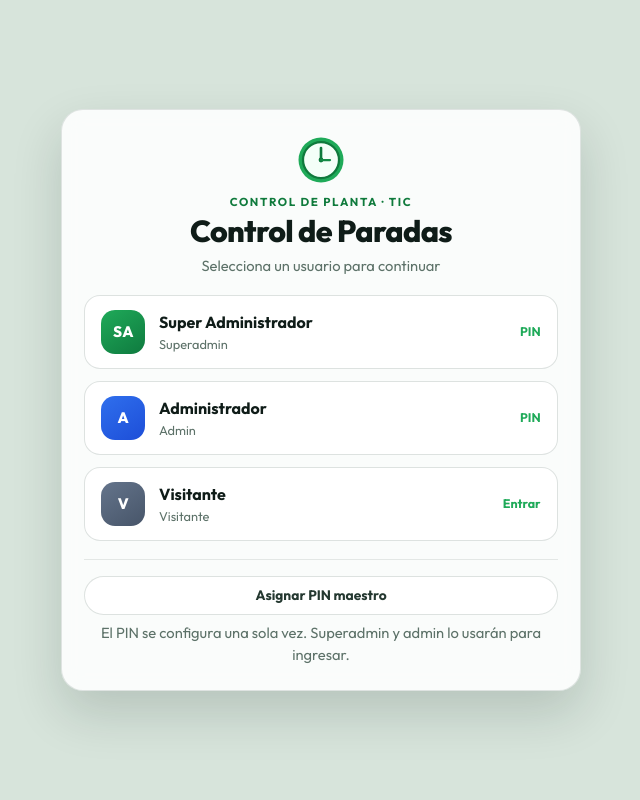
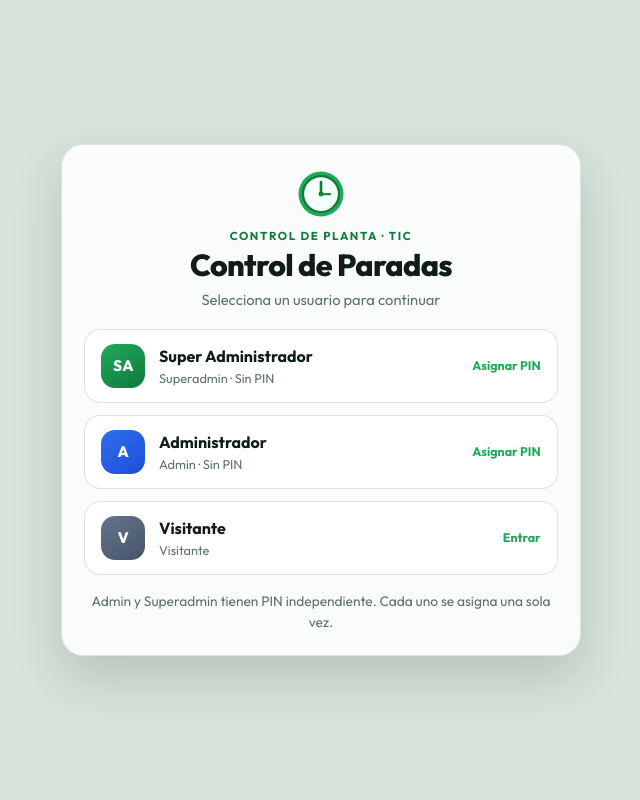
Before and after one commit to brayang466/controlinfo, a Flask app: page /login in a window 1280 px wide. Shown: the whole page, without its empty margins (319-959 px from the left). Run offline with Flask 3, Linux system fonts and the light colour scheme; data comes from the database, SQL or seed files in the repository; data that the repository does not hold is empty.

Commit message:
feat(auth): use independent PIN per admin user
Store and validate a one-time PIN on each admin/superadmin account instead of a shared master PIN.

Co-authored-by: Cursor <cursoragent@cursor.com>

```diff
--- a/app.py
+++ b/app.py
@@ -9,12 +9,11 @@ from flask import Flask, jsonify, redirect, render_template, request, session, u
 from mysql.connector import Error
 
 from auth import (
-    asignar_pin_maestro,
+    asignar_pin_usuario,
     autenticar,
     iniciar_sesion,
     listar_usuarios_login,
     login_required,
-    pin_maestro_asignado,
     roles_required,
     usuario_actual,
 )
@@ -157,7 +156,6 @@ def create_app():
             usuarios = listar_usuarios_login()
             return jsonify(
                 {
-                    "pin_asignado": pin_maestro_asignado(),
                     "usuarios": [
                         {
                             "id": u["id"],
@@ -165,6 +163,7 @@ def create_app():
                             "rol": u["rol"],
                             "nombre": u["nombre"],
                             "requiere_pin": u["rol"] in ("superadmin", "admin"),
+                            "pin_asignado": bool(u.get("pin_hash")),
                         }
                         for u in usuarios
                     ],
@@ -176,7 +175,11 @@ def create_app():
     @app.post("/api/auth/asignar-pin")
     def api_auth_asignar_pin():
         data = request.get_json(silent=True) or {}
-        ok, error = asignar_pin_maestro(data.get("pin"), data.get("pin_confirm"))
+        ok, error = asignar_pin_usuario(
+            data.get("username"),
+            data.get("pin"),
+            data.get("pin_confirm"),
+        )
         if not ok:
             codigo = 409 if "superadmin" in (error or "").lower() else 400
             return jsonify({"error": error}), codigo
--- a/static/css/login.css
+++ b/static/css/login.css
@@ -116,23 +116,11 @@
   white-space: nowrap;
 }
 
-.login-pin-setup {
-  margin-top: 1.15rem;
-  padding-top: 1rem;
-  border-top: 1px solid rgba(20, 50, 40, 0.1);
-  display: grid;
-  gap: 0.45rem;
-  justify-items: center;
+.login-setup-hint {
+  margin: 1rem 0 0;
   text-align: center;
-}
-
-.login-setup-btn {
-  width: 100%;
-}
-
-.login-setup-btn:disabled {
-  opacity: 0.7;
-  cursor: not-allowed;
+  color: var(--muted);
+  font-size: 0.86rem;
 }
 
 .login-field {
--- a/static/js/login.js
+++ b/static/js/login.js
@@ -1,8 +1,6 @@
 (() => {
   const alertBox = document.getElementById("loginAlert");
   const userGrid = document.getElementById("userGrid");
-  const btnAsignarPin = document.getElementById("btnAsignarPin");
-  const pinSetupHint = document.getElementById("pinSetupHint");
   const toastHost = document.getElementById("uiToastHost");
 
   const pinModalEl = document.getElementById("pinModal");
@@ -18,11 +16,12 @@
   const setupPinConfirm = document.getElementById("setupPinConfirm");
   const setupPinSubmit = document.getElementById("setupPinSubmit");
   const setupPinAlert = document.getElementById("setupPinAlert");
+  const setupPinMeta = document.getElementById("setupPinMeta");
 
   const pinModal = new bootstrap.Modal(pinModalEl);
   const setupPinModal = new bootstrap.Modal(setupPinModalEl);
 
-  let pinAsignado = false;
+  let usuarios = [];
   let selectedUser = null;
 
   function showBox(el, msg, tipo = "error") {
@@ -64,28 +63,19 @@
       .join("");
   }
 
-  function actualizarBotonPin() {
-    if (pinAsignado) {
-      btnAsignarPin.textContent = "PIN maestro ya asignado";
-      btnAsignarPin.disabled = true;
-      pinSetupHint.textContent =
-        "Contacte con el superadmin para restablecer su pin.";
-    } else {
-      btnAsignarPin.textContent = "Asignar PIN maestro";
-      btnAsignarPin.disabled = false;
-      pinSetupHint.textContent =
-        "El PIN se configura una sola vez. Superadmin y admin lo usarán para ingresar.";
-    }
+  function accionUsuario(u) {
+    if (!u.requiere_pin) return "Entrar";
+    return u.pin_asignado ? "PIN" : "Asignar PIN";
   }
 
-  function renderUsuarios(usuarios) {
+  function renderUsuarios(lista) {
     userGrid.innerHTML = "";
-    if (!usuarios.length) {
+    if (!lista.length) {
       userGrid.innerHTML =
         '<p class="login-loading">No hay usuarios. Ejecuta migrate_usuarios.sql</p>';
       return;
     }
-    usuarios.forEach((u) => {
+    lista.forEach((u) => {
       const btn = document.createElement("button");
       btn.type = "button";
       btn.className = "user-pick";
@@ -95,9 +85,9 @@
         <span class="user-pick-avatar" aria-hidden="true">${iniciales(u.nombre)}</span>
         <span class="user-pick-text">
           <strong>${u.nombre}</strong>
-          <span>${u.rol}</span>
+          <span>${u.rol}${u.requiere_pin ? (u.pin_asignado ? " · PIN listo" : " · sin PIN") : ""}</span>
         </span>
-        <span class="user-pick-action">${u.requiere_pin ? "PIN" : "Entrar"}</span>
+        <span class="user-pick-action">${accionUsuario(u)}</span>
       `;
       btn.addEventListener("click", () => onSelectUser(u));
       userGrid.appendChild(btn);
@@ -112,9 +102,8 @@
       if (!res.ok) {
         throw new Error(data.error || "No se pudo cargar el acceso");
       }
-      pinAsignado = Boolean(data.pin_asignado);
-      actualizarBotonPin();
-      renderUsuarios(data.usuarios || []);
+      usuarios = data.usuarios || [];
+      renderUsuarios(usuarios);
     } catch (err) {
       userGrid.innerHTML = "";
       showBox(alertBox, err.message || "Error al cargar", "error");
@@ -135,6 +124,25 @@
     return data;
   }
 
+  function abrirSetupPin(user) {
+    selectedUser = user;
+    clearBox(setupPinAlert);
+    setupPin.value = "";
+    setupPinConfirm.value = "";
+    setupPinMeta.textContent = `${user.nombre} · se asigna una sola vez`;
+    setupPinModal.show();
+    setTimeout(() => setupPin.focus(), 250);
+  }
+
+  function abrirIngresoPin(user) {
+    selectedUser = user;
+    clearBox(pinModalAlert);
+    pinInput.value = "";
+    pinModalMeta.textContent = `${user.nombre} · ${user.rol}`;
+    pinModal.show();
+    setTimeout(() => pinInput.focus(), 250);
+  }
+
   async function onSelectUser(user) {
     clearBox(alertBox);
     selectedUser = user;
@@ -152,19 +160,12 @@
       return;
     }
 
-    if (!pinAsignado) {
-      const msg =
-        "Primero debes asignar el PIN maestro con el botón de abajo.";
-      showBox(alertBox, msg, "warn");
-      toast(msg, "warn", "PIN no configurado");
+    if (!user.pin_asignado) {
+      abrirSetupPin(user);
       return;
     }
 
-    clearBox(pinModalAlert);
-    pinInput.value = "";
-    pinModalMeta.textContent = `${user.nombre} · ${user.rol}`;
-    pinModal.show();
-    setTimeout(() => pinInput.focus(), 250);
+    abrirIngresoPin(user);
   }
 
   pinForm.addEventListener("submit", async (event) => {
@@ -192,21 +193,6 @@
     }
   });
 
-  btnAsignarPin.addEventListener("click", () => {
-    clearBox(alertBox);
-    if (pinAsignado) {
-      const msg = "Contacte con el superadmin para restablecer su pin";
-      showBox(alertBox, msg, "warn");
-      toast(msg, "warn", "PIN ya asignado");
-      return;
-    }
-    clearBox(setupPinAlert);
-    setupPin.value = "";
-    setupPinConfirm.value = "";
-    setupPinModal.show();
-    setTimeout(() => setupPin.focus(), 250);
-  });
-
   setupPinForm.addEventListener("submit", async (event) => {
     event.preventDefault();
     clearBox(setupPinAlert);
@@ -227,23 +213,32 @@
       const res = await fetch("/api/auth/asignar-pin", {
         method: "POST",
         headers: { "Content-Type": "application/json", Accept: "application/json" },
-        body: JSON.stringify({ pin, pin_confirm: confirm }),
+        body: JSON.stringify({
+          username: selectedUser.username,
+          pin,
+          pin_confirm: confirm,
+        }),
       });
       const data = await res.json().catch(() => ({}));
       if (!res.ok) {
         throw new Error(data.error || "No se pudo asignar el PIN");
       }
-      pinAsignado = true;
-      actualizarBotonPin();
+      selectedUser.pin_asignado = true;
+      const idx = usuarios.findIndex((u) => u.username === selectedUser.username);
+      if (idx >= 0) usuarios[idx].pin_asignado = true;
+      renderUsuarios(usuarios);
       setupPinModal.hide();
-      showBox(alertBox, "PIN maestro asignado correctamente.", "ok");
-      toast("Ya puedes ingresar como admin o superadmin", "ok", "PIN guardado");
+      showBox(alertBox, `PIN de ${selectedUser.nombre} asignado. Ahora puedes ingresar.`, "ok");
+      toast("PIN guardado para este usuario", "ok", "Listo");
+      abrirIngresoPin(selectedUser);
     } catch (err) {
       showBox(setupPinAlert, err.message, "error");
       toast(err.message, "error");
       if (/superadmin/i.test(err.message)) {
-        pinAsignado = true;
-        actualizarBotonPin();
+        selectedUser.pin_asignado = true;
+        const idx = usuarios.findIndex((u) => u.username === selectedUser.username);
+        if (idx >= 0) usuarios[idx].pin_asignado = true;
+        renderUsuarios(usuarios);
       }
     } finally {
       setupPinSubmit.disabled = false;
--- a/templates/login.html
+++ b/templates/login.html
@@ -30,14 +30,9 @@
         <p class="login-loading">Cargando usuarios…</p>
       </div>
 
-      <div class="login-pin-setup">
-        <button type="button" class="btn-ghost login-setup-btn" id="btnAsignarPin">
-          Asignar PIN maestro
-        </button>
-        <p class="login-setup-hint" id="pinSetupHint">
-          El PIN se configura una sola vez. Superadmin y admin lo usarán para ingresar.
-        </p>
-      </div>
+      <p class="login-setup-hint" id="pinSetupHint">
+        Admin y Superadmin tienen PIN independiente. Cada uno se asigna una sola vez.
+      </p>
     </section>
   </main>
 
@@ -55,7 +50,7 @@
         <div class="modal-body">
           <div id="pinModalAlert" class="ui-alert d-none" role="alert"></div>
           <label class="login-field">
-            <span>PIN maestro</span>
+            <span>PIN de acceso</span>
             <input
               type="password"
               id="pinInput"
@@ -77,14 +72,14 @@
     </div>
   </div>
 
-  <!-- Modal asignar PIN (una sola vez) -->
+  <!-- Modal asignar PIN (una sola vez por usuario) -->
   <div class="modal fade" id="setupPinModal" tabindex="-1" aria-hidden="true">
     <div class="modal-dialog modal-dialog-centered">
       <form class="modal-content glass-modal" id="setupPinForm">
         <div class="modal-header">
           <div>
-            <h2 class="modal-title">Asignar PIN maestro</h2>
-            <p class="modal-meta">Esta acción solo puede realizarse una vez</p>
+            <h2 class="modal-title">Asignar PIN</h2>
+            <p class="modal-meta" id="setupPinMeta">Esta acción solo puede realizarse una vez para este usuario</p>
           </div>
           <button type="button" class="btn-close" data-bs-dismiss="modal" aria-label="Cerrar"></button>
         </div>
```
Also changed, not shown: auth.py (+38 -32 lines), migrate_pin_por_usuario.sql (added, +11 -0 lines), migrate_usuarios.sql (+13 -17 lines), schema.sql (+2 -6 lines).
